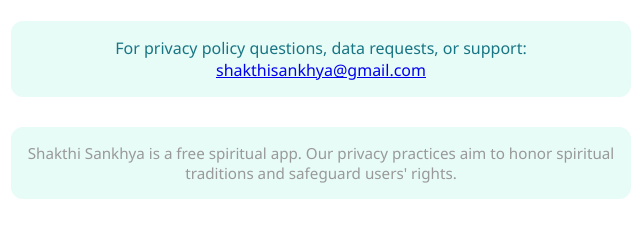
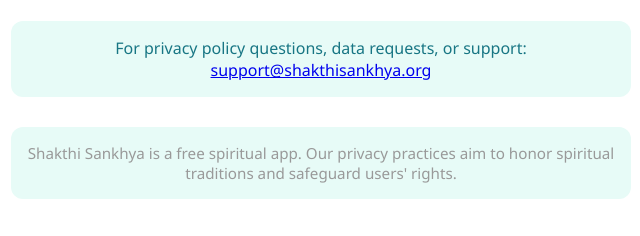
Before and after one commit to deepuHub/ShakthiSankhya.github.io, a plain HTML site: page privacypolicy.html in a window 1280 px wide. Shown: the part 1524-1760 px from the top of the page, 319-959 px from the left. Drawn offline with Linux system fonts and the light colour scheme.

Commit message:
Update privacypolicy.html

```diff
--- a/privacypolicy.html
+++ b/privacypolicy.html
@@ -147,7 +147,7 @@
 
     <div class="contact">
       For privacy policy questions, data requests, or support:  <br>
-      <a href="mailto:shakthisankhya@gmail.com">shakthisankhya@gmail.com</a>
+      <a href="mailto:support@shakthisankhya.org">support@shakthisankhya.org</a>
     </div>
 
     <footer>
```
